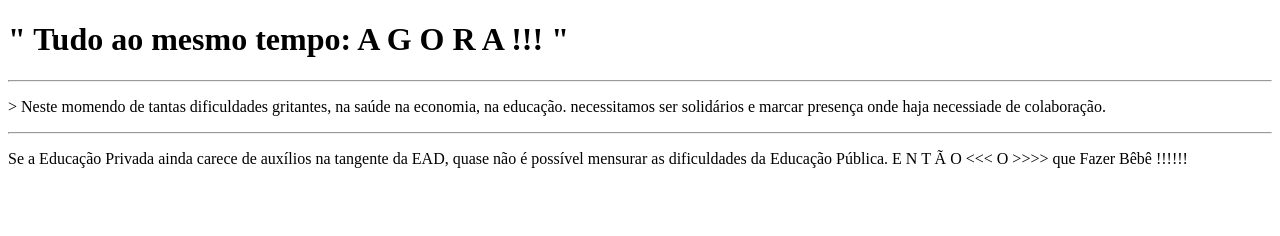
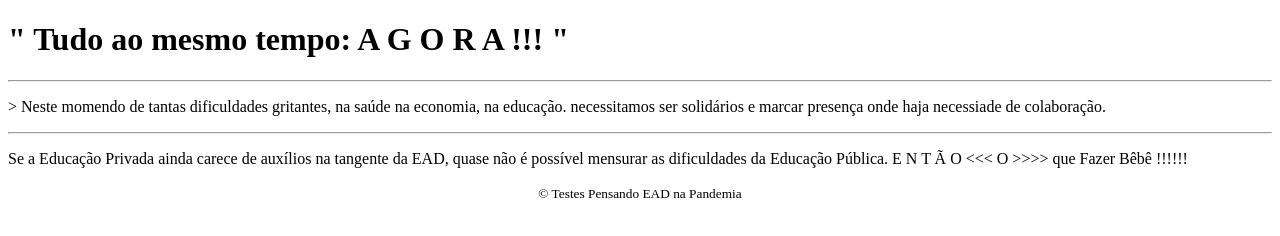
Before and after one commit to psergiom/PensandoEADnaPandemia, a plain HTML site: page site_testes/Index.html in a window 1280 px wide. Drawn offline with Linux system fonts and the light colour scheme.

Commit message:
Update Index.html

```diff
--- a/site_testes/Index.html
+++ b/site_testes/Index.html
@@ -13,4 +13,7 @@
 <p> Se a Educação Privada ainda carece de auxílios na tangente da EAD, quase não é possível mensurar as dificuldades da Educação Pública. E N T Ã O  <<< O >>>> que Fazer Bêbê !!!!!! </p>
 
 </body>
+<footer>
+    <center><small>&copy; Testes Pensando EAD na Pandemia</small></center>
+   </footer>
 </html>
```
